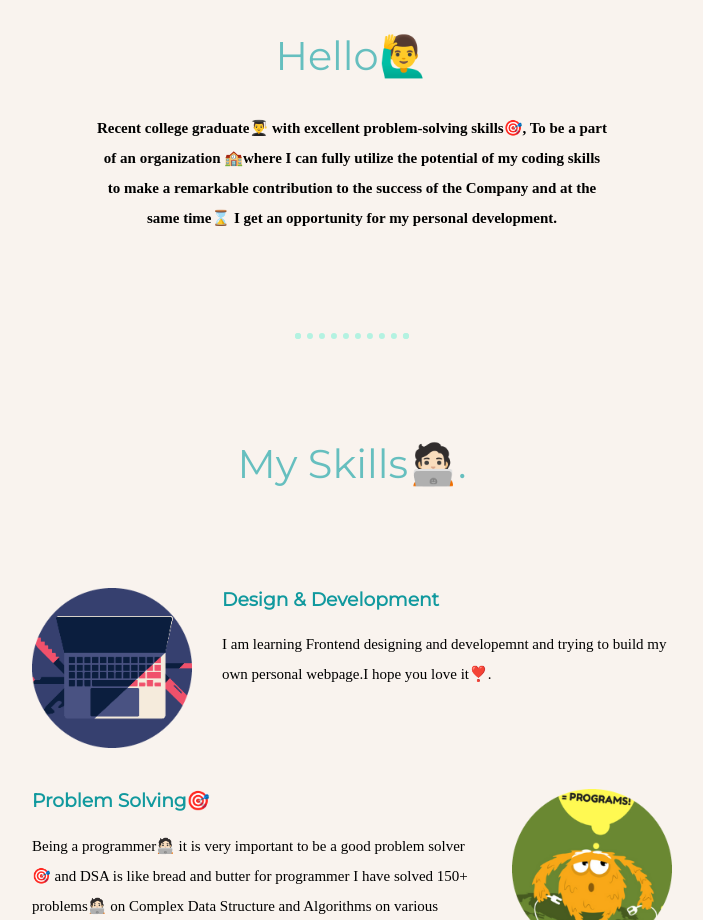
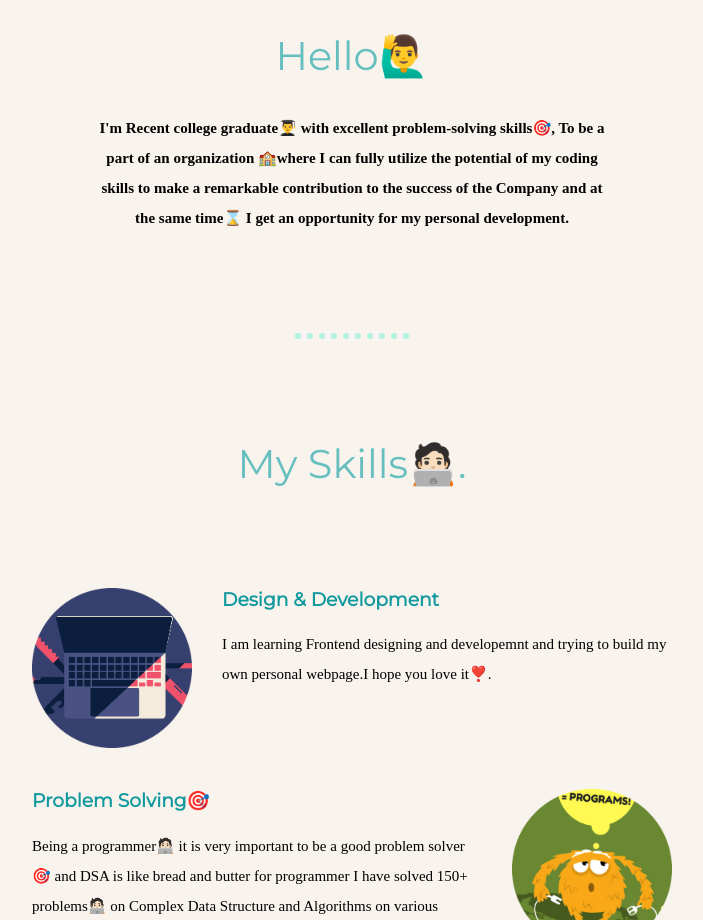
Before and after one commit to Harry4498/Digital-Resume, a plain HTML site: page index.html in a window 1280 px wide. Shown: the part 970-1890 px from the top of the page, without its empty margins (288-991 px from the left). Drawn offline with Linux system fonts and the light colour scheme.

Commit message:
Update index.html

```diff
--- a/index.html
+++ b/index.html
@@ -28,7 +28,7 @@
     <div class="profile">
       <img class="Myself" src="img\photo_2022-05-14_22-30-06-modified.png" alt="">
       <h2>Hello🙋‍♂️</h2>
-      <p class="intro"> <strong> Recent college graduate👨‍🎓 with excellent problem-solving skills🎯, To be a part of an organization 🏫where I can
+      <p class="intro"> <strong>I'm Recent college graduate👨‍🎓 with excellent problem-solving skills🎯, To be a part of an organization 🏫where I can
           fully utilize the potential of my coding skills to make a remarkable contribution to the success of the
           Company and at the same time⌛ I get an opportunity for my personal development.
         </strong> </p>
```
